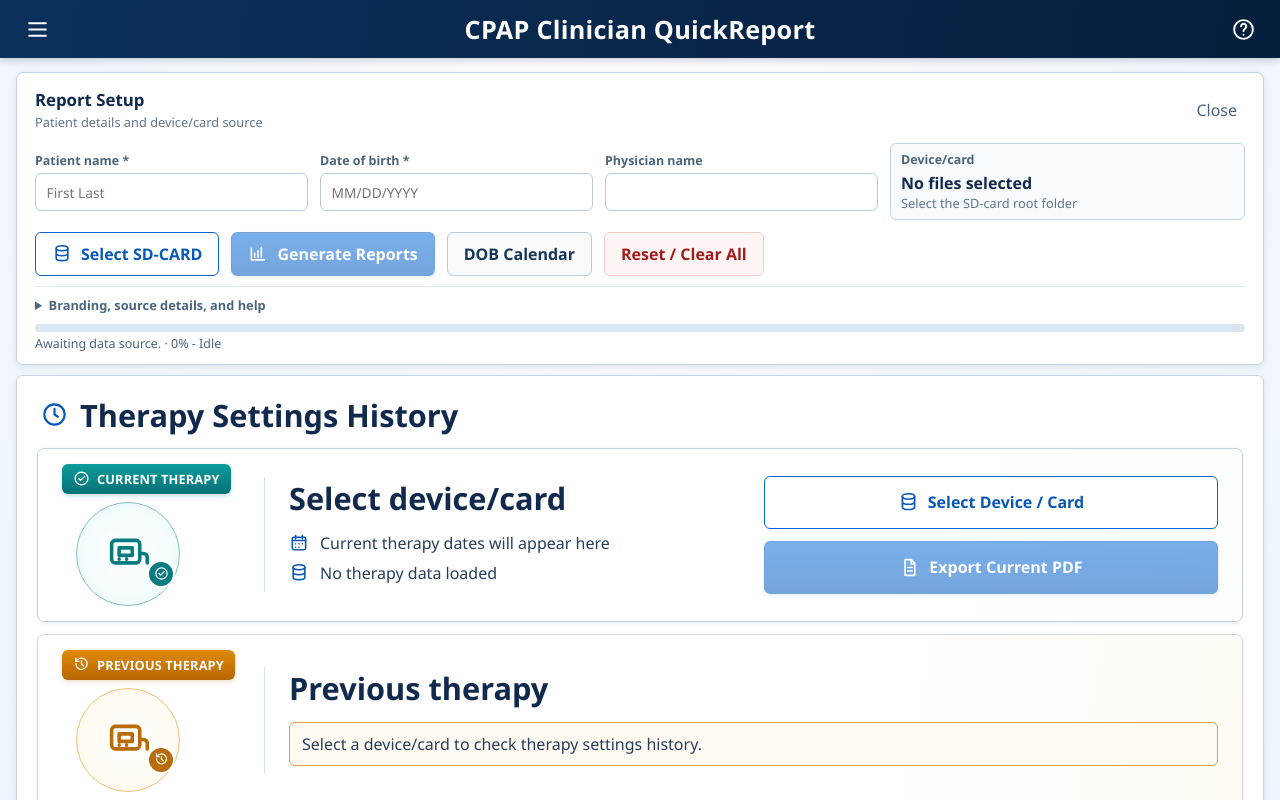
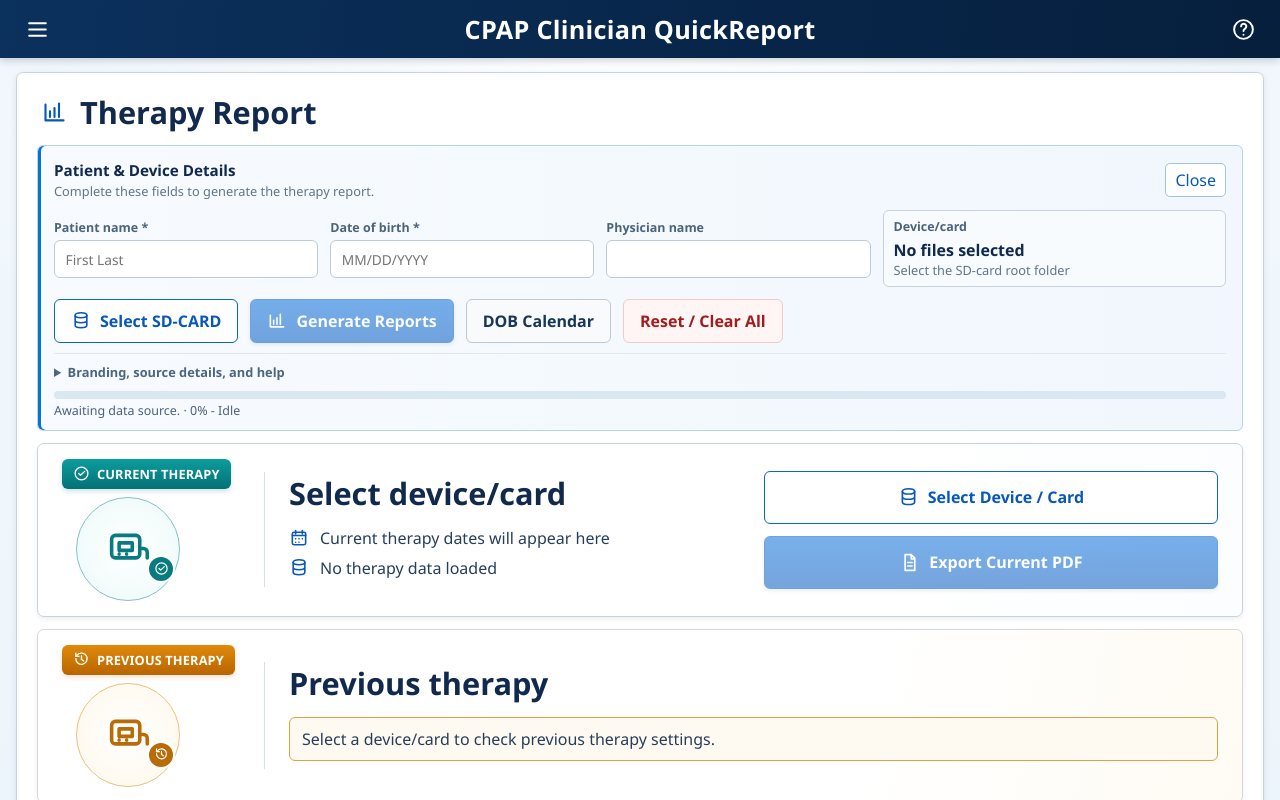
Before and after one commit to Cruxad0/CPAP-QuickReport, a Next.js app: page / in a window 1280 px wide. Both pictures are taken after a click on the button 37 px from the left and 29 px from the top of the page. Shown: the top 800 px of the page. Built offline with nearby package versions, Linux system fonts and the light colour scheme.

Commit message:
Integrate setup into therapy report

```diff
--- a/app/globals.css
+++ b/app/globals.css
@@ -1000,12 +1000,12 @@ main {
 
 .dashboard-setup {
   position: relative;
-  margin-bottom: 10px;
-  padding: 15px 18px 12px;
-  border: 1px solid #c5d2df;
-  border-radius: 7px;
-  background: #fff;
-  box-shadow: 0 2px 7px rgba(9, 40, 77, 0.1);
+  margin: 0 0 12px;
+  padding: 14px 16px 11px;
+  border: 1px solid #b9d2eb;
+  border-radius: 6px;
+  background: linear-gradient(90deg, #f7fbff 0%, #f1f7fd 100%);
+  box-shadow: inset 3px 0 0 #0872dc;
 }
 
 .setup-heading,
@@ -1019,7 +1019,7 @@ main {
 
 .setup-heading {
   grid-template-columns: 1fr auto;
-  margin-bottom: 12px;
+  margin-bottom: 10px;
 }
 
 .setup-heading div {
@@ -1029,7 +1029,7 @@ main {
 
 .setup-heading strong {
   color: #10294d;
-  font-size: 1.05rem;
+  font-size: 0.95rem;
 }
 
 .setup-heading span,
@@ -1039,10 +1039,11 @@ main {
 }
 
 .setup-close {
-  padding: 4px 8px;
-  color: #49627e;
-  border: 0;
-  background: transparent;
+  padding: 5px 9px;
+  color: #0758b8;
+  border: 1px solid #9fc3e7;
+  border-radius: 5px;
+  background: #fff;
   cursor: pointer;
 }
 
--- a/components/quick-report-app.tsx
+++ b/components/quick-report-app.tsx
@@ -1116,11 +1116,20 @@ export function QuickReportApp() {
         </button>
       </header>
       <main>
+        <section className="dashboard-stack">
+          <article className="card therapy-history-card">
+            <div className="therapy-history-heading">
+              <span className="section-heading-icon"><UiIcon name="report" size={27} /></span>
+              <div>
+                <h2>Therapy Report</h2>
+              </div>
+            </div>
+
         {showSetupPanel ? (
         <section id="setup-panel" className={`dashboard-setup ${isDataSourceLoading ? "card-loading" : ""}`} aria-busy={isDataSourceLoading}>
           {isDataSourceLoading ? <div className="loading-overlay">{dataSourceOverlayText}</div> : null}
           <div className="setup-heading">
-            <div><strong>Report Setup</strong><span>Patient details and device/card source</span></div>
+            <div><strong>Patient &amp; Device Details</strong><span>Complete these fields to generate the therapy report.</span></div>
             <button type="button" className="setup-close" onClick={() => setShowSetupPanel(false)}>Close</button>
           </div>
           <div className="setup-fields">
@@ -1179,15 +1188,6 @@ export function QuickReportApp() {
           {errors.length > 0 ? <p className="setup-error">{errors[0]}</p> : null}
         </section>
         ) : null}
-
-        <section className="dashboard-stack">
-          <article className="card therapy-history-card">
-            <div className="therapy-history-heading">
-              <span className="section-heading-icon"><UiIcon name="clock" size={27} /></span>
-              <div>
-                <h2>Therapy Settings History</h2>
-              </div>
-            </div>
 
             <div className="therapy-period-list">
               <section className="therapy-period therapy-period-current">
@@ -1289,7 +1289,7 @@ export function QuickReportApp() {
                     <h4>{loadedSourceLoader ? "Previous settings" : "Previous therapy"}</h4>
                     <p className="previous-unavailable">
                       {!loadedSourceLoader
-                        ? "Select a device/card to check therapy settings history."
+                        ? "Select a device/card to check previous therapy settings."
                         : hasOlderDatedData && !olderHistoryLoaded
                         ? "Load older history to check the immediately previous settings period."
                         : "Previous settings unavailable from this device/card."}
```
